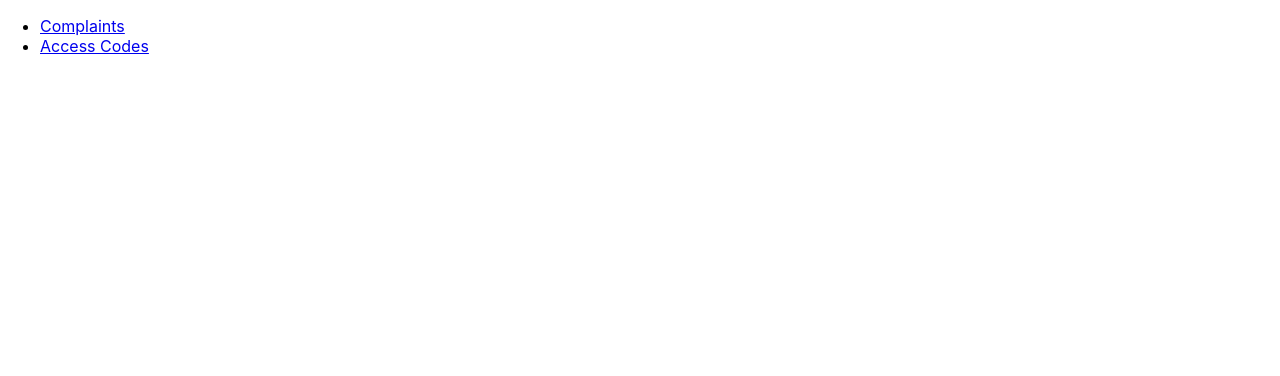
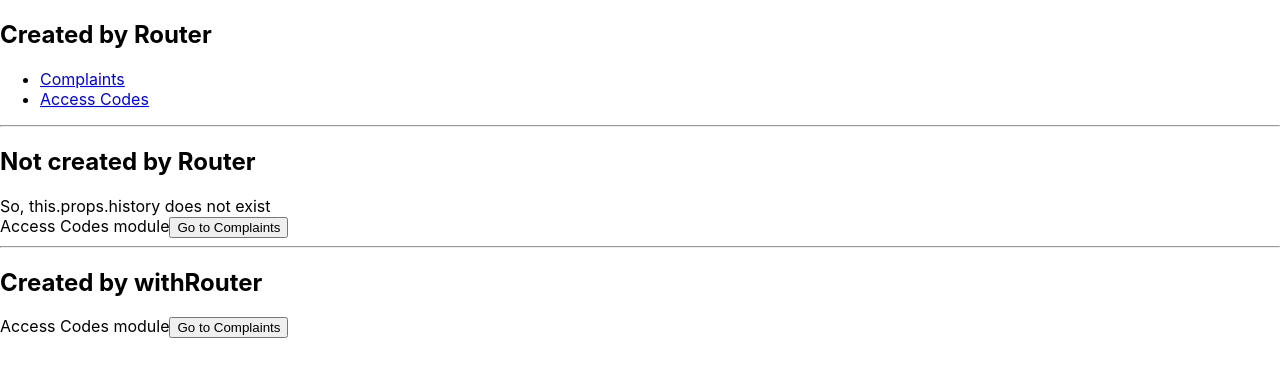
Before and after one commit to rrazong/react-router-app, a React (Create React App) app: page / in a window 1280 px wide. Shown: the top 376 px of the page. Built offline with nearby package versions, Linux system fonts and the light colour scheme.

Commit message:
Uses withRouter

```diff
--- a/src/App.js
+++ b/src/App.js
@@ -1,5 +1,5 @@
 import React, { Component } from 'react';
-import {BrowserRouter as Router, Route, Link} from 'react-router-dom';
+import {BrowserRouter as Router, Route, Link, Redirect, withRouter} from 'react-router-dom';
 
 class App extends Component {
   render() {
@@ -21,6 +21,7 @@ class App extends Component {
     return (
       <Router>
         <div className="App">
+          <h2>Created by Router</h2>
           <ul>
             {
               routes.map(({path, name}) => (
@@ -39,6 +40,13 @@ class App extends Component {
               );
             })
           }
+          <hr/>
+          <h2>Not created by Router</h2>
+          <span>So, this.props.history does not exist</span>
+          <AccessCodes getInitialData={() => {console.log('Get data for access codes')}}/>
+          <hr/>
+          <h2>Created by withRouter</h2>
+          <BetterAccessCodes getInitialData={() => {console.log('Get data for better access codes')}}/>
         </div>
       </Router>
     );
@@ -46,14 +54,27 @@ class App extends Component {
 }
 
 class Complaints extends Component {
+  state = {
+    goToAccessCodes: false,
+  }
+
   componentWillMount() {
     this.props.getInitialData();
   }
 
+  handleClickToAccessCodes = () => {
+    this.setState({goToAccessCodes: true})
+  }
+
   render() {
+    console.log('state is', this.state);
     return (
       <div>
+        { this.state.goToAccessCodes &&
+          <Redirect to='/access-codes'/>
+        }
         Complaints module
+        <button onClick={this.handleClickToAccessCodes}>Go to Access Codes</button>
       </div>
     );
   }
@@ -64,13 +85,20 @@ class AccessCodes extends Component {
     this.props.getInitialData();
   }
 
+  handleClickToComplaints = () => {
+    this.props.history.push('/complaints');
+  }
+
   render() {
     return (
       <div>
         Access Codes module
+        <button onClick={this.handleClickToComplaints}>Go to Complaints</button>
       </div>
     );
   }
 }
 
+const BetterAccessCodes = withRouter(AccessCodes);
+
 export default App;
```
